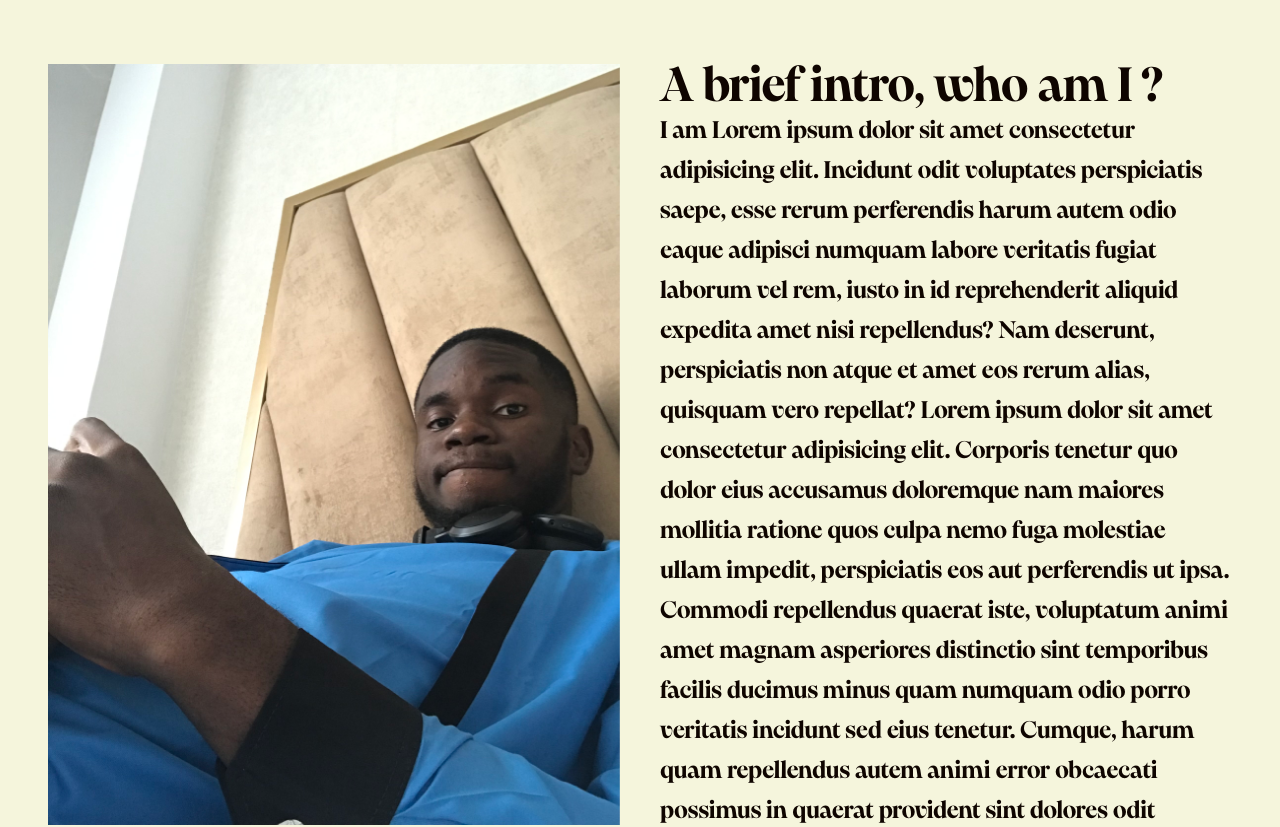
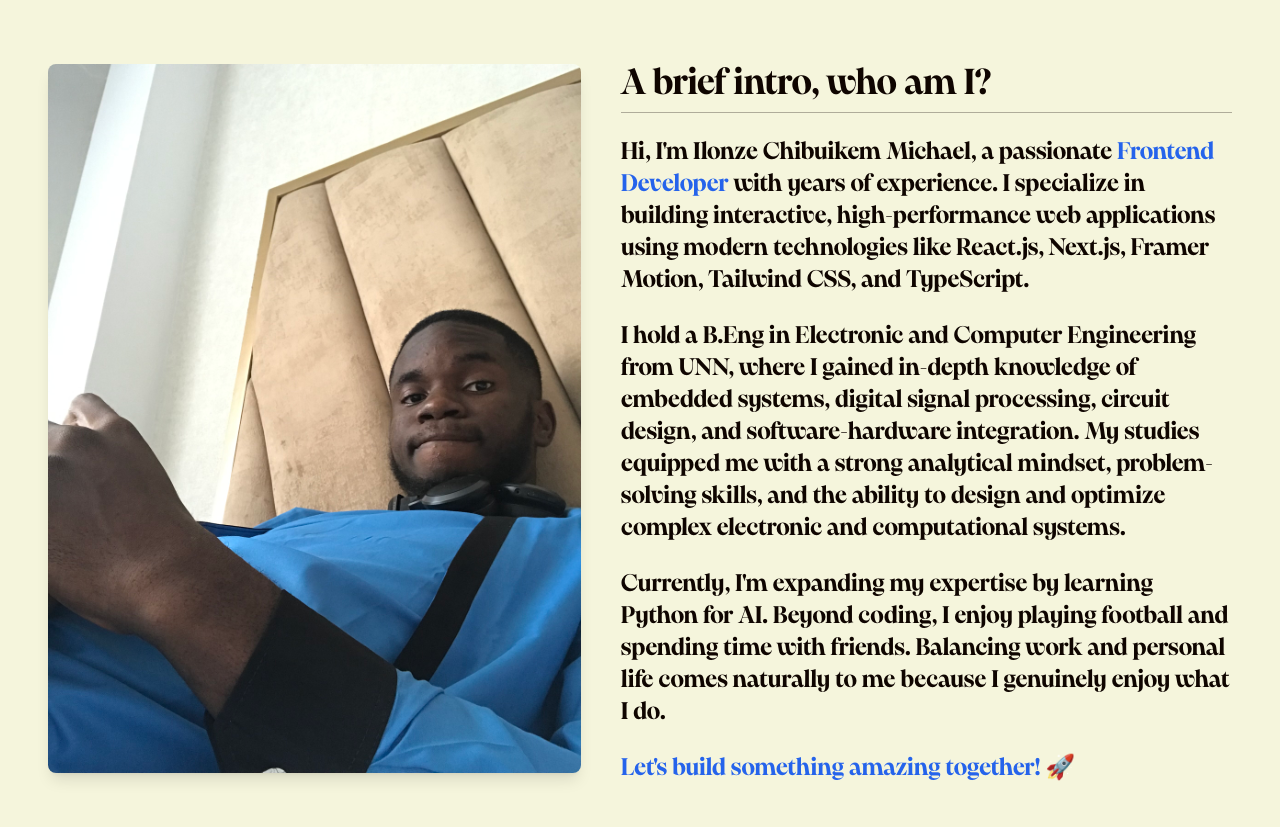
Before and after one commit to CMI-James/main-portfolio, a Next.js app: page / in a window 1280 px wide. Shown: the part 1720-2547 px from the top of the page. Built offline with nearby package versions, Linux system fonts and the light colour scheme.

Commit message:
feat: added metadata

```diff
--- a/src/components/About.jsx
+++ b/src/components/About.jsx
@@ -1,47 +1,70 @@
-import React from "react";
 import Section from "./ui/section";
 import SectionHeader from "./ui/section-header";
 import SectionBody from "./ui/section-body";
 import Image from "next/image";
 import { AboutDp } from "public/images";
+
 const AboutMe = () => {
   return (
     <Section className="theme-dark-light relative">
       <SectionHeader title="About Me" />
       <SectionBody>
-        <div className="min-h-screen mt-20 flex flex-col md:flex-row gap-x-10 relative ">
-          <div className="flex-1 md:sticky top-0 h-fit ">
-            <Image src={AboutDp} width={0} height={0} className="w-full " />
+        <div className=" mt-8 sm:mt-12 md:mt-20 flex flex-col md:flex-row gap-8 md:gap-x-10 relative">
+          <div className="flex-1 md:sticky md:top-0 h-fit max-w-full md:max-w-[45%]">
+            <Image
+              src={AboutDp || "/placeholder.svg"}
+              width={0}
+              height={0}
+              alt="Ilonze Chibuikem Michael"
+              className="w-full rounded-lg shadow-lg"
+              priority
+            />
           </div>
-          <div className="flex-1">
-            <h1 className="text-5xl">A brief intro, who am I ?</h1>
-            <p className="text-2xl leading-10">
-              I am Lorem ipsum dolor sit amet consectetur adipisicing elit.
-              Incidunt odit voluptates perspiciatis saepe, esse rerum
-              perferendis harum autem odio eaque adipisci numquam labore
-              veritatis fugiat laborum vel rem, iusto in id reprehenderit
-              aliquid expedita amet nisi repellendus? Nam deserunt, perspiciatis
-              non atque et amet eos rerum alias, quisquam vero repellat? Lorem
-              ipsum dolor sit amet consectetur adipisicing elit. Corporis
-              tenetur quo dolor eius accusamus doloremque nam maiores mollitia
-              ratione quos culpa nemo fuga molestiae ullam impedit, perspiciatis
-              eos aut perferendis ut ipsa. Commodi repellendus quaerat iste,
-              voluptatum animi amet magnam asperiores distinctio sint temporibus
-              facilis ducimus minus quam numquam odio porro veritatis incidunt
-              sed eius tenetur. Cumque, harum quam repellendus autem animi error
-              obcaecati possimus in quaerat provident sint dolores odit
-              temporibus, molestiae ut quidem pariatur laboriosam perferendis.
-              Repellendus temporibus voluptas facere dolore obcaecati saepe eos
-              facilis similique repudiandae animi sed quaerat, nisi magni, error
-              magnam explicabo tempora cupiditate officiis aliquam autem.
-              Impedit doloremque quas, dolor laudantium autem eius soluta fuga,
-              obcaecati, optio possimus et ad quo excepturi quidem qui maxime
-              iste? Ab nihil voluptatum est, corporis neque incidunt eius
-              blanditiis cumque maxime atque ex, iusto beatae repellat magnam
-              libero ipsum impedit. Voluptatibus, maiores! Incidunt ut accusamus
-              nemo molestiae exercitationem. Veniam illum sapiente eius
-              reiciendis minus. Fugit maiores tenetur porro commodi distinctio
-              ipsum magnam explicabo aliquam labore,
+          <div className="flex-1 flex flex-col gap-y-4 sm:gap-y-6 relative">
+            <h1 className="text-3xl sm:text-4xl md:text-4xl font-bold sticky top-12 bg-beige dark:bg-brown-1000 pb-2 border-b-[1px]  dark:border-b-beige/30 border-b-brown-1000/30 transition-colors duration-700">
+            <span>  A brief intro, who am I?</span>
+            </h1>
+            <p className="text-base sm:text-lg md:text-xl lg:text-2xl leading-relaxed md:leading-loose">
+              Hi, I'm{" "}
+              <span className="font-semibold">Ilonze Chibuikem Michael</span>, a
+              passionate{" "}
+              <span className="text-blue-600 font-semibold">
+                Frontend Developer
+              </span>{" "}
+              with <span className="font-semibold">years of experience</span>. I
+              specialize in building interactive, high-performance web
+              applications using modern technologies like{" "}
+              <span className="font-semibold">
+                React.js, Next.js, Framer Motion, Tailwind CSS, and TypeScript
+              </span>
+              .
+            </p>
+
+            <p className="text-base sm:text-lg md:text-xl lg:text-2xl leading-relaxed md:leading-loose">
+              I hold a{" "}
+              <span className="font-semibold">
+                B.Eng in Electronic and Computer Engineering
+              </span>{" "}
+              from UNN, where I gained in-depth knowledge of embedded systems,
+              digital signal processing, circuit design, and software-hardware
+              integration. My studies equipped me with a strong analytical
+              mindset, problem-solving skills, and the ability to design and
+              optimize complex electronic and computational systems.
+            </p>
+
+            <p className="text-base sm:text-lg md:text-xl lg:text-2xl leading-relaxed md:leading-loose">
+              Currently, I'm expanding my expertise by learning{" "}
+              <span className="font-semibold">Python for AI</span>. Beyond
+              coding, I enjoy{" "}
+              <span className="font-semibold">
+                playing football and spending time with friends
+              </span>
+              . Balancing work and personal life comes naturally to me because I
+              genuinely enjoy what I do.
+            </p>
+
+            <p className="text-base sm:text-lg md:text-xl lg:text-2xl leading-relaxed md:leading-loose font-semibold text-blue-600">
+              Let's build something amazing together! 🚀
             </p>
           </div>
         </div>
--- a/src/pages/index.jsx
+++ b/src/pages/index.jsx
@@ -14,7 +14,8 @@ const Home = () => {
   return (
     <Transition>
       <motion.div className={`min-h-screen relative`}>
-
+        {/* Add the FloatingElements component at the top level */}
+        <FloatingElements />
 
         <Hero />
         <Description />
```
